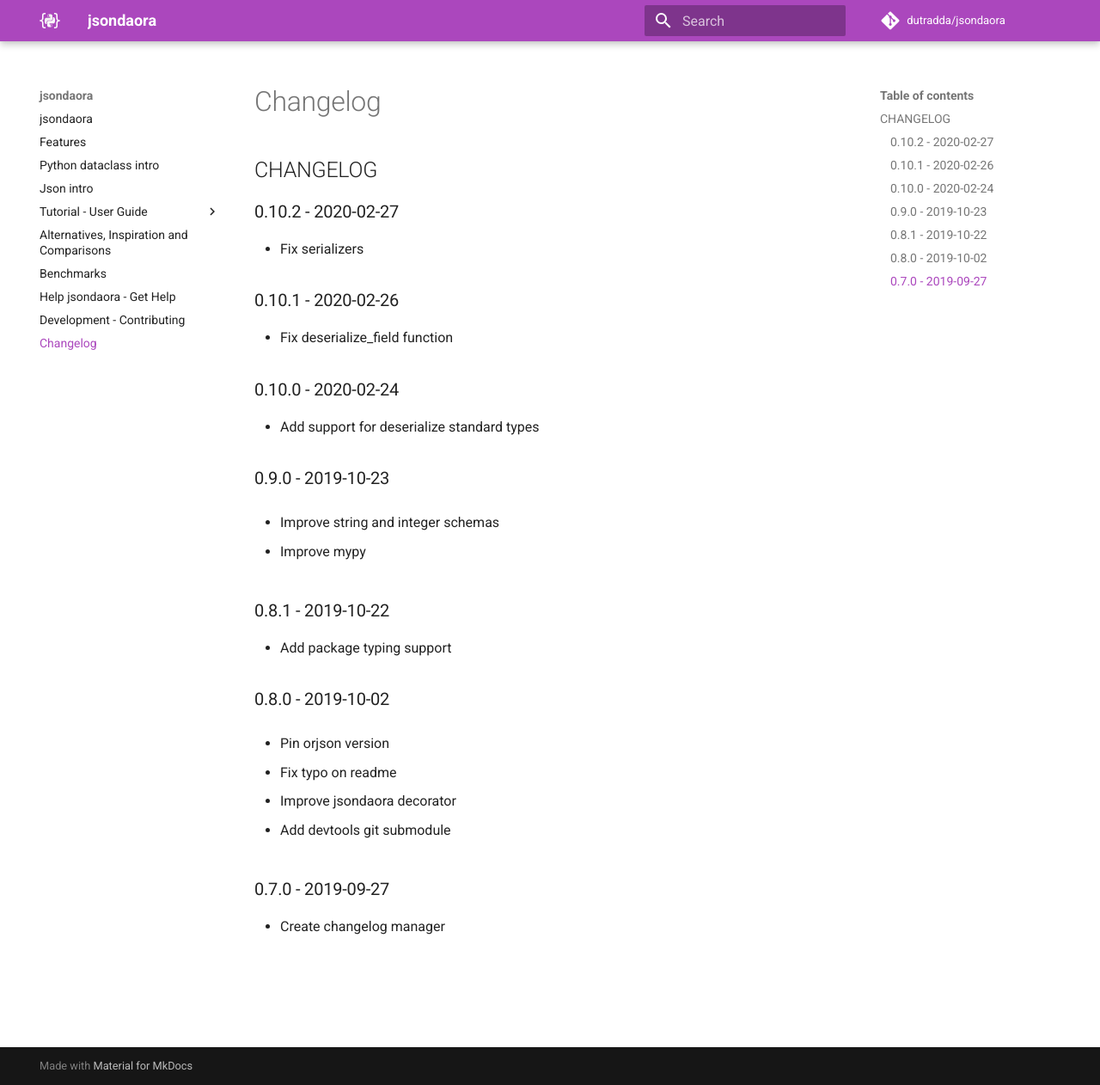
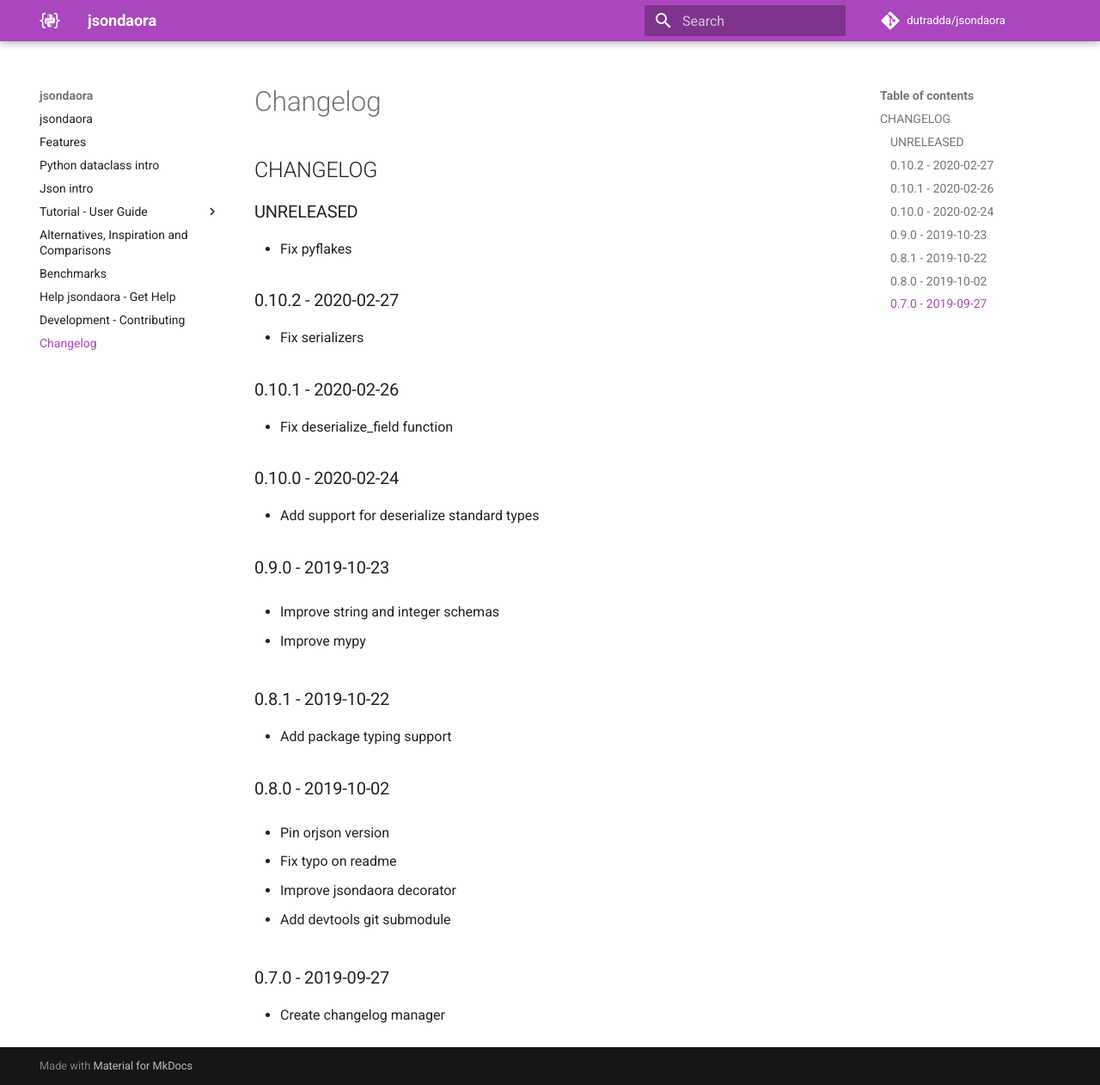
Before and after one commit to dutradda/jsondaora, an MkDocs documentation site: the page built from docs/changelog.md, in a window 1280 px wide and 1262 px high. Shown: the whole window at 86% size. Built offline with MkDocs 1.6.1 and Material for MkDocs 9.7.7, drawn with Linux system fonts in a browser that asks for light colours; comment, search, counter and statistics services are not loaded.

Commit message:
Fix pyflakes

```diff
--- a/docs/changelog.md
+++ b/docs/changelog.md
@@ -1,4 +1,8 @@
 ## CHANGELOG
+
+### UNRELEASED
+
+ - Fix pyflakes
 
 ### 0.10.2 - 2020-02-27
 
```
Also changed, not shown: CHANGELOG.md (+4 -0 lines), 1 other file.
